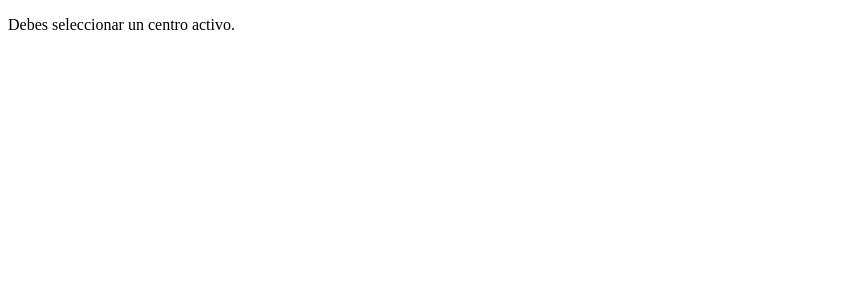
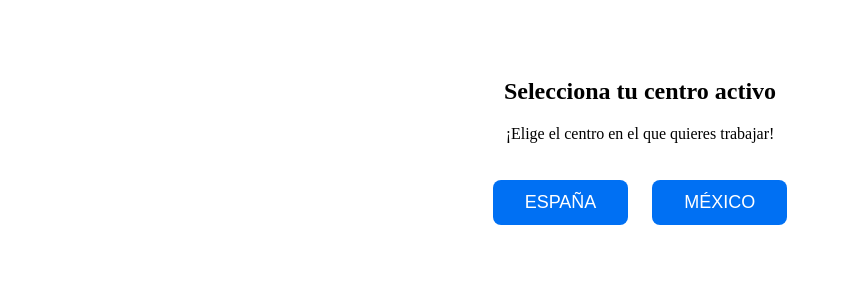
Before and after one commit to Davidbuceoespana/divemanagerdefinitivo, a Next.js app: page /reservas in a window 1280 px wide. Shown: the top 300 px of the page, without its empty margins (0-841 px from the left). Built offline with nearby package versions, Linux system fonts and the light colour scheme.

Commit message:
Add files via upload

```diff
--- a/components/Reservations.js
+++ b/components/Reservations.js
@@ -5,6 +5,7 @@ const STORAGE_KEY_RES     = 'dive_manager_reservations';
 const STORAGE_KEY_CLIENTS = 'dive_manager_clients';
 const STATUS = ['Confirmada', 'Pendiente', 'Cancelada'];
 const METHODS = ['Enlace de pago','Efectivo','Clip','Transferencia','Bizum'];
+const CENTROS = ['ESPAÑA', 'MÉXICO']; // Puedes añadir los que quieras
 
 function formatDate(d) {
   if (!d) return '';
@@ -29,6 +30,7 @@ export default function Reservations() {
   const [mounted, setMounted] = useState(false);
   const [center, setCenter] = useState(null);
 
+  // Paso 1: Solo montar en cliente y leer centro
   useEffect(() => {
     setMounted(true);
     if (typeof window !== "undefined") {
@@ -37,9 +39,30 @@ export default function Reservations() {
     }
   }, []);
 
+  // Si no está montado aún, no renderizar nada (evita errores de SSR)
   if (!mounted) return null;
-  if (center === null) return <p>Cargando CRM...</p>;
-  if (!center) return <p>Debes seleccionar un centro activo.</p>;
+
+  // Si no hay centro, mostramos pantalla de selección
+  if (!center) {
+    return (
+      <div style={{padding:50, textAlign:'center'}}>
+        <h2>Selecciona tu centro activo</h2>
+        <p style={{marginBottom:25}}>¡Elige el centro en el que quieres trabajar!</p>
+        {CENTROS.map(c => (
+          <button
+            key={c}
+            style={{margin:12, padding:'12px 32px', fontSize:18, borderRadius:8, background:'#0070f3', color:'white', border:'none', cursor:'pointer'}}
+            onClick={() => {
+              localStorage.setItem('active_center', c);
+              setCenter(c);
+            }}
+          >
+            {c}
+          </button>
+        ))}
+      </div>
+    );
+  }
 
   // Claves dinámicas según el centro
   const DYN_RES_KEY     = `${STORAGE_KEY_RES}_${center}`;
```
